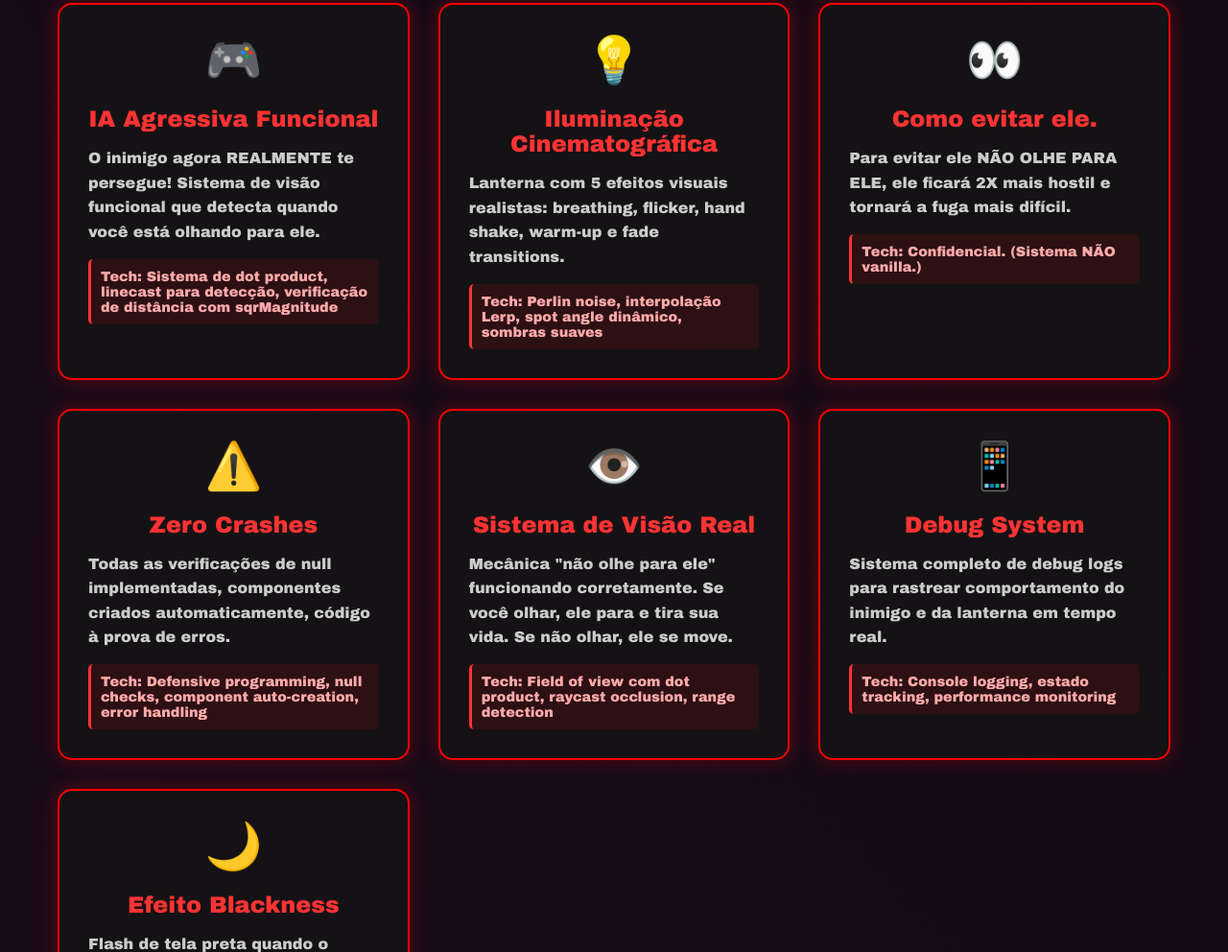
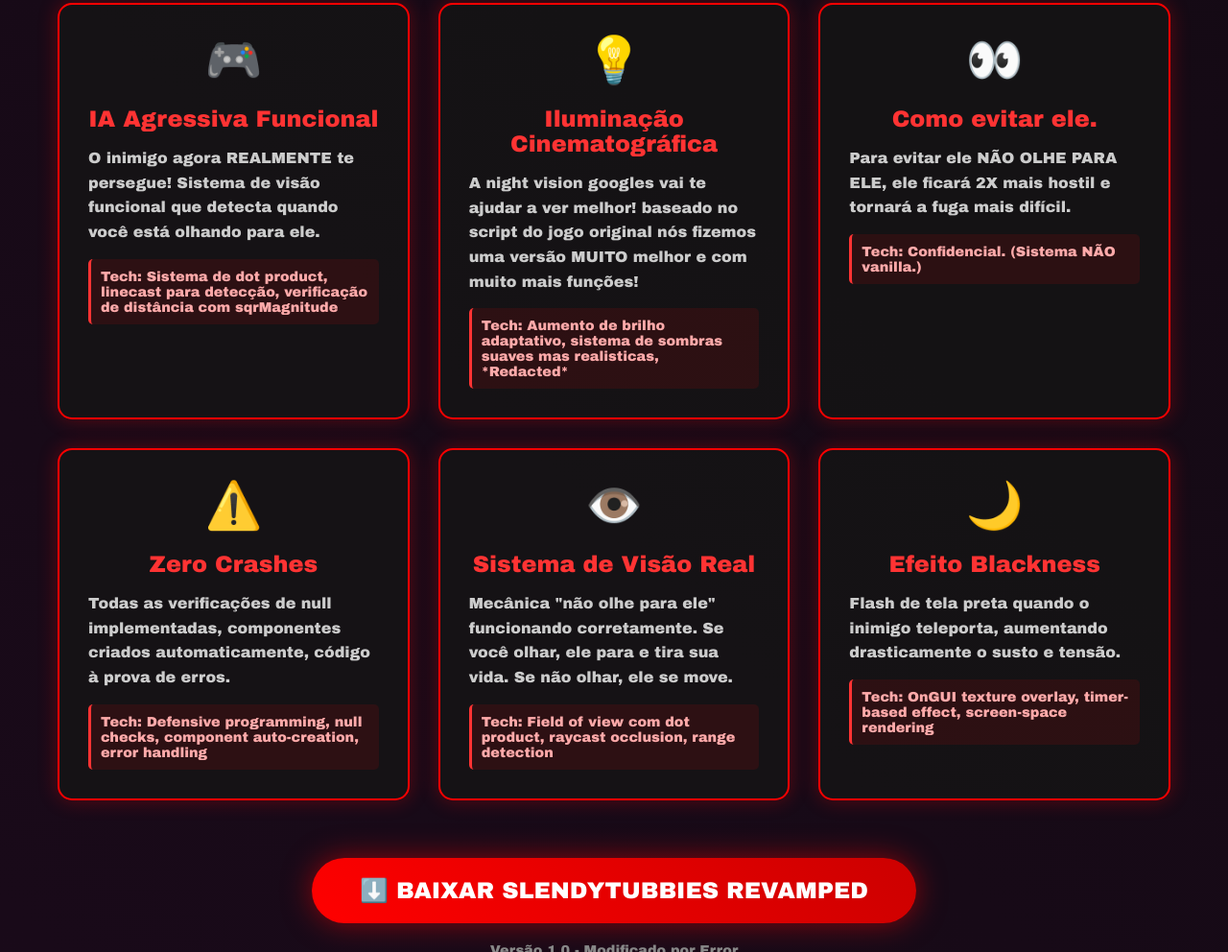
Before and after one commit to eduardo3w45/meu-repositorioV2, a plain HTML site: page index.html in a window 1280 px wide. Shown: the part 1221-2213 px from the top of the page at 96% size. Drawn offline with Linux system fonts and the light colour scheme.

Commit message:
Add website

```diff
--- a/index.html
+++ b/index.html
@@ -297,8 +297,8 @@
                 </div>
 
                 <div class="improvement-item">
-                    <h3>🔦 Lanterna Realista</h3>
-                    <p>Nova lanterna com efeitos visuais cinematográficos: respiração suave da luz, flicker natural, tremor da mão, warm-up ao ligar e fade-out suave. Spot angle dinâmico baseado em distância.</p>
+                    <h3>🥽 Visão noturna</h3>
+                    <p>Agora você não tem  lanternas você tem "Night vision Googles" que tem muito mais visão do ambiente mas menos distância de visão. </p>
                 </div>
 
                 <div class="improvement-item">
@@ -336,9 +336,9 @@
             <div class="feature-card">
                 <div class="feature-icon">💡</div>
                 <h3 class="feature-title">Iluminação Cinematográfica</h3>
-                <p class="feature-desc">Lanterna com 5 efeitos visuais realistas: breathing, flicker, hand shake, warm-up e fade transitions.</p>
+                <p class="feature-desc">A night vision googles vai te ajudar a ver melhor! baseado no script do jogo original nós fizemos uma versão MUITO melhor e com muito mais funções!</p>
                 <div class="feature-tech">
-                    <strong>Tech:</strong> Perlin noise, interpolação Lerp, spot angle dinâmico, sombras suaves
+                    <strong>Tech:</strong> Aumento de brilho adaptativo, sistema de sombras suaves mas realisticas, *Redacted*
                 </div>
             </div>
             <div class="feature-card">
@@ -365,15 +365,6 @@
                 <p class="feature-desc">Mecânica "não olhe para ele" funcionando corretamente. Se você olhar, ele para e tira sua vida. Se não olhar, ele se move.</p>
                 <div class="feature-tech">
                     <strong>Tech:</strong> Field of view com dot product, raycast occlusion, range detection
-                </div>
-            </div>
-
-            <div class="feature-card">
-                <div class="feature-icon">📱</div>
-                <h3 class="feature-title">Debug System</h3>
-                <p class="feature-desc">Sistema completo de debug logs para rastrear comportamento do inimigo e da lanterna em tempo real.</p>
-                <div class="feature-tech">
-                    <strong>Tech:</strong> Console logging, estado tracking, performance monitoring
                 </div>
             </div>
 
```
